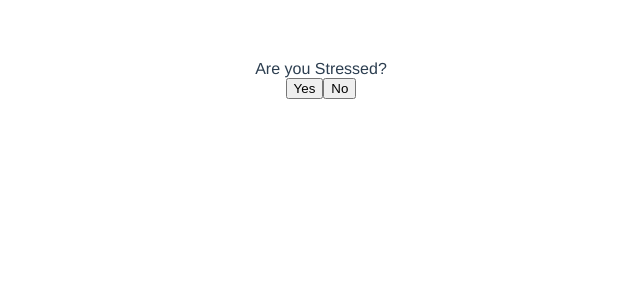
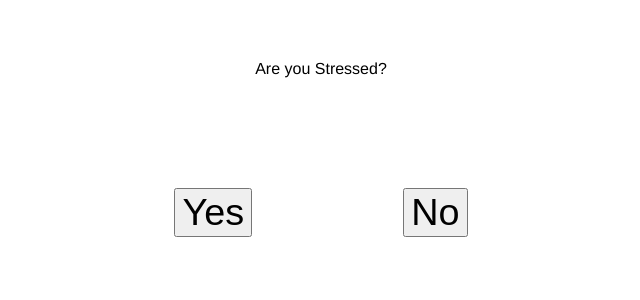
Before and after one commit to KevinZijlmans/Stressfull, a Vue app: page / in a window 1280 px wide. Shown: the top 300 px of the page, without its empty margins (319-959 px from the left). Built offline with nearby package versions, Linux system fonts and the light colour scheme.

Commit message:
Added css on hompage

```diff
--- a/package.json
+++ b/package.json
@@ -9,6 +9,8 @@
   },
   "dependencies": {
     "core-js": "^2.6.5",
+    "node-sass": "^4.12.0",
+    "scss-loader": "0.0.1",
     "vue": "^2.6.10",
     "vue-router": "^3.0.7"
   },
@@ -19,6 +21,8 @@
     "babel-eslint": "^10.0.1",
     "eslint": "^5.16.0",
     "eslint-plugin-vue": "^5.0.0",
+    "sass": "^1.22.9",
+    "sass-loader": "^7.1.0",
     "vue-template-compiler": "^2.6.10"
   },
   "eslintConfig": {
--- a/src/App.vue
+++ b/src/App.vue
@@ -11,13 +11,23 @@ export default {
 }
 </script>
 
-<style>
+<style lang="scss">
 #app {
   font-family: 'Avenir', Helvetica, Arial, sans-serif;
   -webkit-font-smoothing: antialiased;
   -moz-osx-font-smoothing: grayscale;
   text-align: center;
-  color: #2c3e50;
+  color: $primary;
   margin-top: 60px;
 }
+
+button {
+  font-size: 1cm;
+  margin: 2cm
+}
+
+.no:hover {
+  cursor:wait;
+  opacity: 0;
+}
 </style>
--- a/src/components/Home.vue
+++ b/src/components/Home.vue
@@ -1,13 +1,15 @@
 <template>
     <div>
+        <p>
         Are you Stressed?
+        </p>
         <br />
         <router-link to="/secondpage">
-        <button type="button">
+        <button class="yes" type="button">
         Yes
         </button>
         </router-link>
-        <button>
+        <button class="no" type="button">
         No
         </button>
     </div>
--- /dev/null
+++ b/src/style/base.scss
@@ -0,0 +1 @@
+$primary: black;
--- /dev/null
+++ b/vue.config.js
@@ -0,0 +1,9 @@
+module.exports = {
+    css: {
+      loaderOptions: {
+        sass: {
+          data: `@import "@/style/base.scss";`
+        }
+      }
+    }
+  };
```
Also changed, not shown: 1 other file (tests, documents, lock files or other folders).
